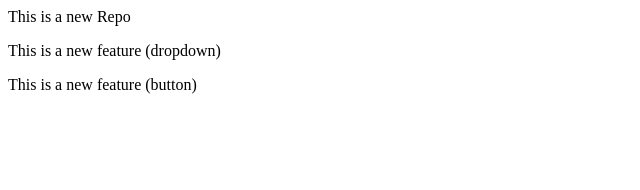
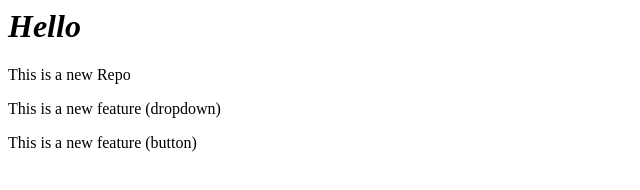
Before and after one commit to keshavakeshav/localrepo, a plain HTML site: page index.html in a window 1280 px wide. Shown: the whole page, without its empty margins (0-640 px from the left). Drawn offline with Linux system fonts and the light colour scheme.

Commit message:
added hello

```diff
--- a/index.html
+++ b/index.html
@@ -1,3 +1,4 @@
+<i><h1>Hello</h1></i>
 <p>This is a new Repo</p>
 <p>This is a new feature (dropdown)</p>
 <p>This is a new feature (button)</p>
```
